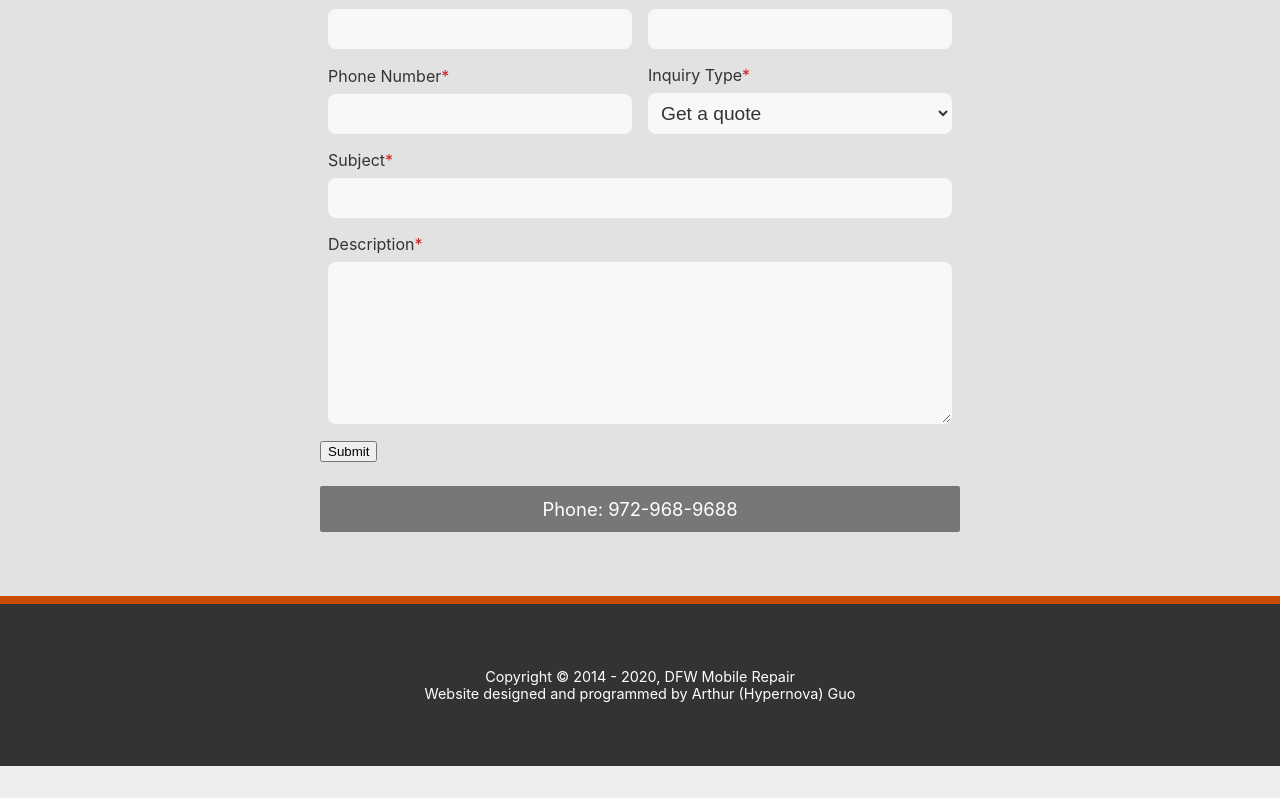
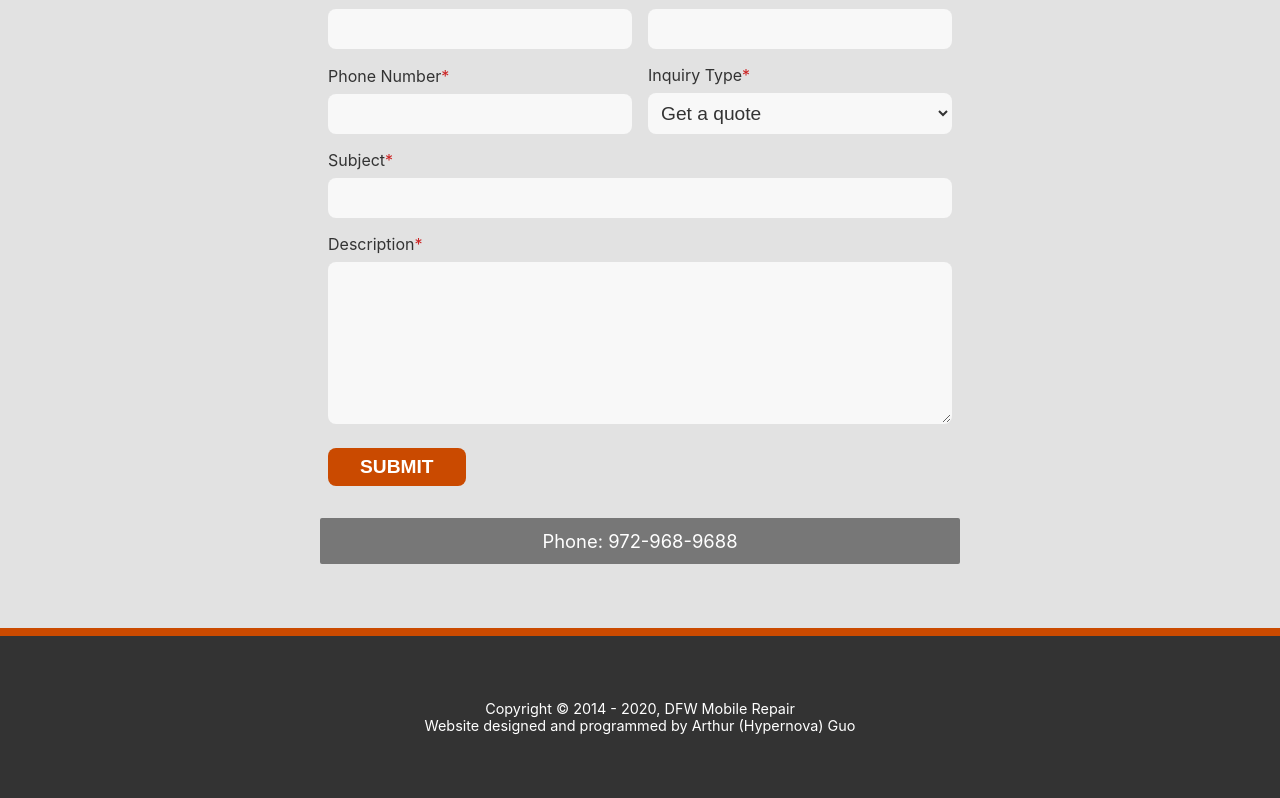
Before and after one commit to HypernovaTX/DFWMobileRepair, a React (Create React App) app in the folder DFW-Mobile/: page / in a window 1280 px wide. Shown: the part 2320-3118 px from the top of the page. Before the commit the page ends 3086 px from the top, so only its background shows below. Built offline with nearby package versions, Linux system fonts and the light colour scheme.

Commit message:
Further fine tuning of the contact forms

```diff
--- a/DFW-Mobile/src/components/contact.tsx
+++ b/DFW-Mobile/src/components/contact.tsx
@@ -10,6 +10,7 @@ type State = {
     form_phone: string,
     form_title: string,
     form_description: string,
+    form_vehicle: string,
 };
 
 export default class ContactForm extends React.Component<Props, State> {
@@ -25,6 +26,7 @@ export default class ContactForm extends React.Component<Props, State> {
             form_title: '',
             form_phone: '',
             form_description: '',
+            form_vehicle: '',
         };
 
         this.re_emailVerify = /^[a-zA-Z0-9._-]+@[a-zA-Z0-9.-]+\.[a-zA-Z]{2,6}$/g;
@@ -44,6 +46,7 @@ export default class ContactForm extends React.Component<Props, State> {
             case ('phone'):         this.setState({ form_phone: value }); break;
             case ('title'):         this.setState({ form_title: value }); break;
             case ('description'):   this.setState({ form_description: value }); break;
+            case ('vehicle'):         this.setState({ form_vehicle: value }); break;
         }
 
     }
--- a/DFW-Mobile/src/components/template.tsx
+++ b/DFW-Mobile/src/components/template.tsx
@@ -20,6 +20,7 @@ export default class Template extends React.Component<Props, State> {
     ref_s2: React.RefObject<any>;
     ref_s3: React.RefObject<any>;
     ref_s4: React.RefObject<any>;
+    ref_s5: React.RefObject<any>;
     scroll_behavior: { behavior: string; block: string; };
 
     constructor(p: Props) {
@@ -35,6 +36,7 @@ export default class Template extends React.Component<Props, State> {
         this.ref_s2 = React.createRef();
         this.ref_s3 = React.createRef();
         this.ref_s4 = React.createRef();
+        this.ref_s5 = React.createRef();
         this.scroll_behavior = { behavior: 'smooth', block: 'start' };
     }
 
@@ -73,7 +75,13 @@ export default class Template extends React.Component<Props, State> {
                                     this.ref_s2.current.scrollIntoView(this.scroll_behavior);
                                 }}
                             >SERVICES</span>
-                            <span key='hl_btn_1' className='land-btn'>CONTACT US</span>
+                            <span
+                                key='hl_btn_1'
+                                className='land-btn'
+                                onClick={() => {
+                                    this.ref_s3.current.scrollIntoView(this.scroll_behavior);
+                                }}
+                            >CONTACT US</span>
                         </div>
                     </div>
                 </div>
--- a/DFW-Mobile/src/index.css
+++ b/DFW-Mobile/src/index.css
@@ -343,3 +343,21 @@ textarea.form-input-textarea {
   text-align: center;
   font-size: 1.15em;
 }
+button.form-button {
+  margin: 8px;
+  background: rgb(202, 74, 0);
+  border: 0;
+  font-size: 1.2em;
+  color: #FFF;
+  padding: 8px 32px;
+  border-radius: 8px;
+  text-transform: uppercase;
+  font-weight: 700;
+  transition: 200ms linear all;
+}
+.form-button:hover {
+  background: rgb(255, 94, 0);
+}
+.form-button:active {
+  background: rgb(255, 147, 85);
+}
```
